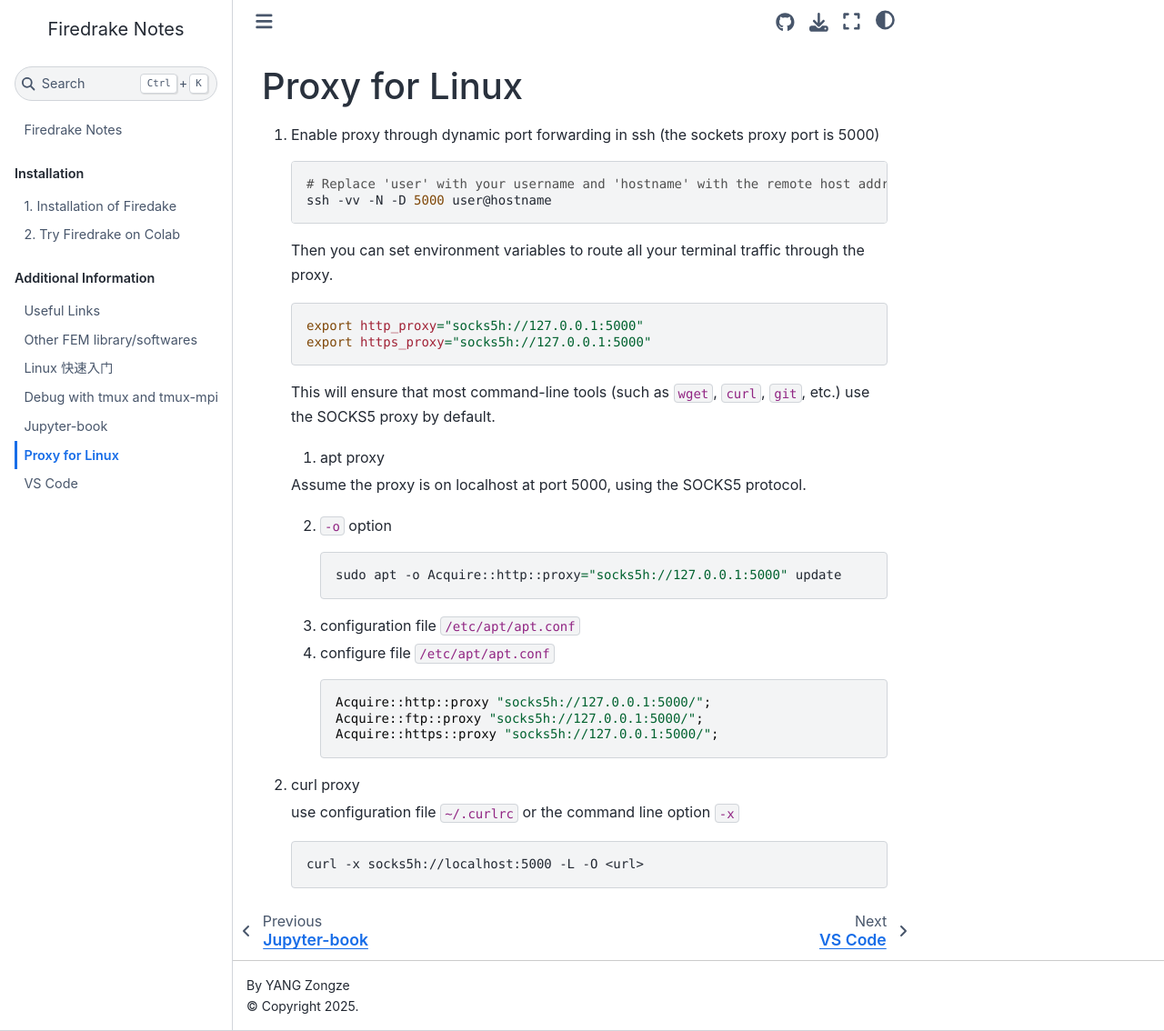
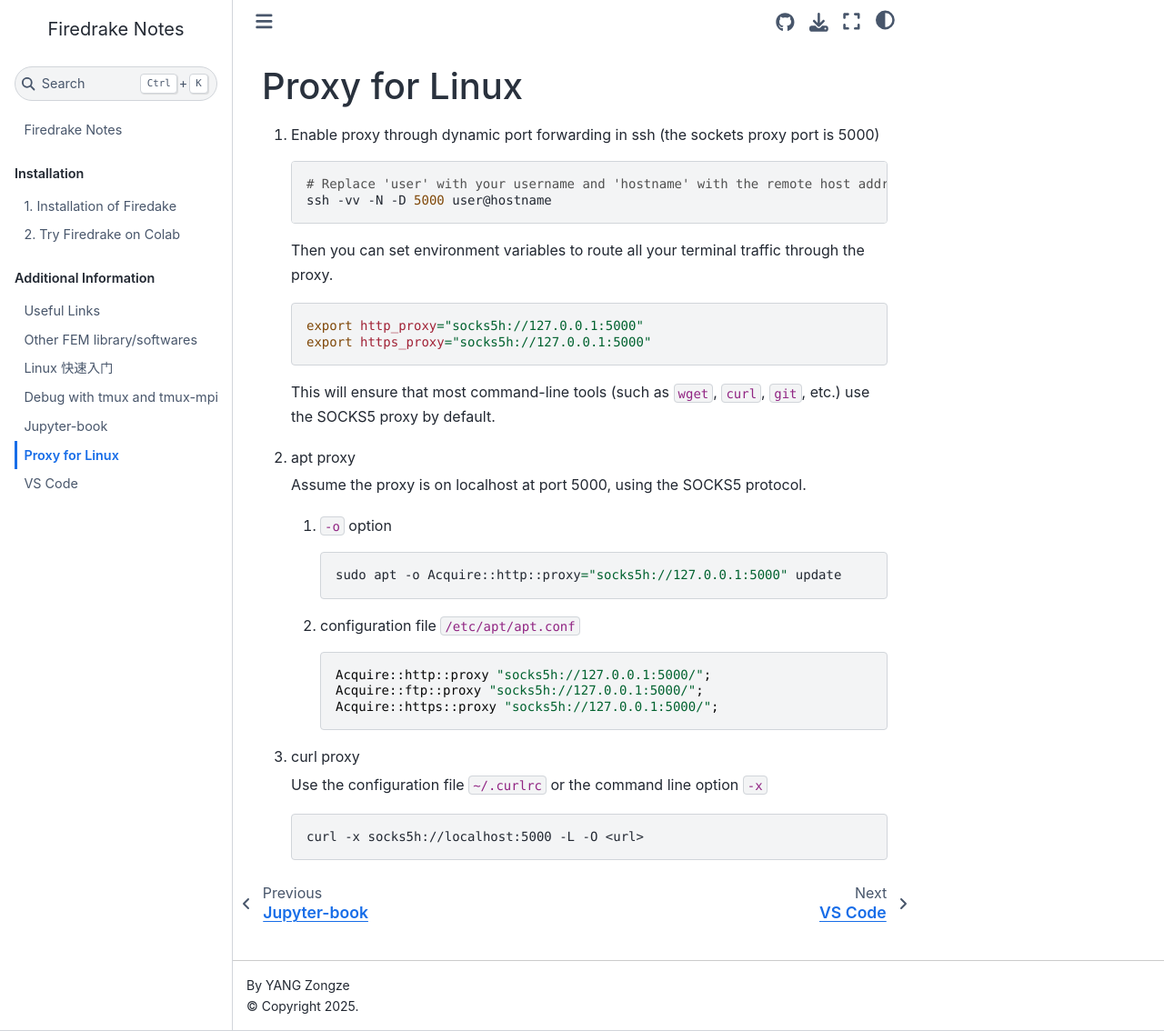
Before and after one commit to lrtfm/notes-for-firedrake, a Jupyter Book: the page built from linux/linux_proxy.md, in a window 1280 px wide and 1134 px high. Shown: the whole window at 91% size. Built offline with Jupyter Book 1.0.4 settings and Sphinx 7.4.7 and the Sphinx Book theme 1.1.4, drawn with Linux system fonts in a browser that asks for light colours; pages that are not in the unit, such as notebooks, are missing from menus.

Commit message:
Fix typo in linxu proxy

````diff
--- a/linux/linux_proxy.md
+++ b/linux/linux_proxy.md
@@ -16,17 +16,17 @@
 
     This will ensure that most command-line tools (such as `wget`, `curl`, `git`, etc.) use the SOCKS5 proxy by default.
 
-    1. apt proxy
+1. apt proxy
 
     Assume the proxy is on localhost at port 5000, using the SOCKS5 protocol.
 
-    2. `-o` option
+    1. `-o` option
 
         ```bash
         sudo apt -o Acquire::http::proxy="socks5h://127.0.0.1:5000" update
         ```
-    3. configuration file `/etc/apt/apt.conf`
-    4. configure file `/etc/apt/apt.conf`
+
+    2. configuration file `/etc/apt/apt.conf`
 
         ```
         Acquire::http::proxy "socks5h://127.0.0.1:5000/";
@@ -34,9 +34,9 @@
         Acquire::https::proxy "socks5h://127.0.0.1:5000/";
         ```
 
-2. curl proxy
+1. curl proxy
 
-   use configuration file `~/.curlrc` or the command line option `-x`
+   Use the configuration file `~/.curlrc` or the command line option `-x`
 
     ```bash
     curl -x socks5h://localhost:5000 -L -O <url>
````
